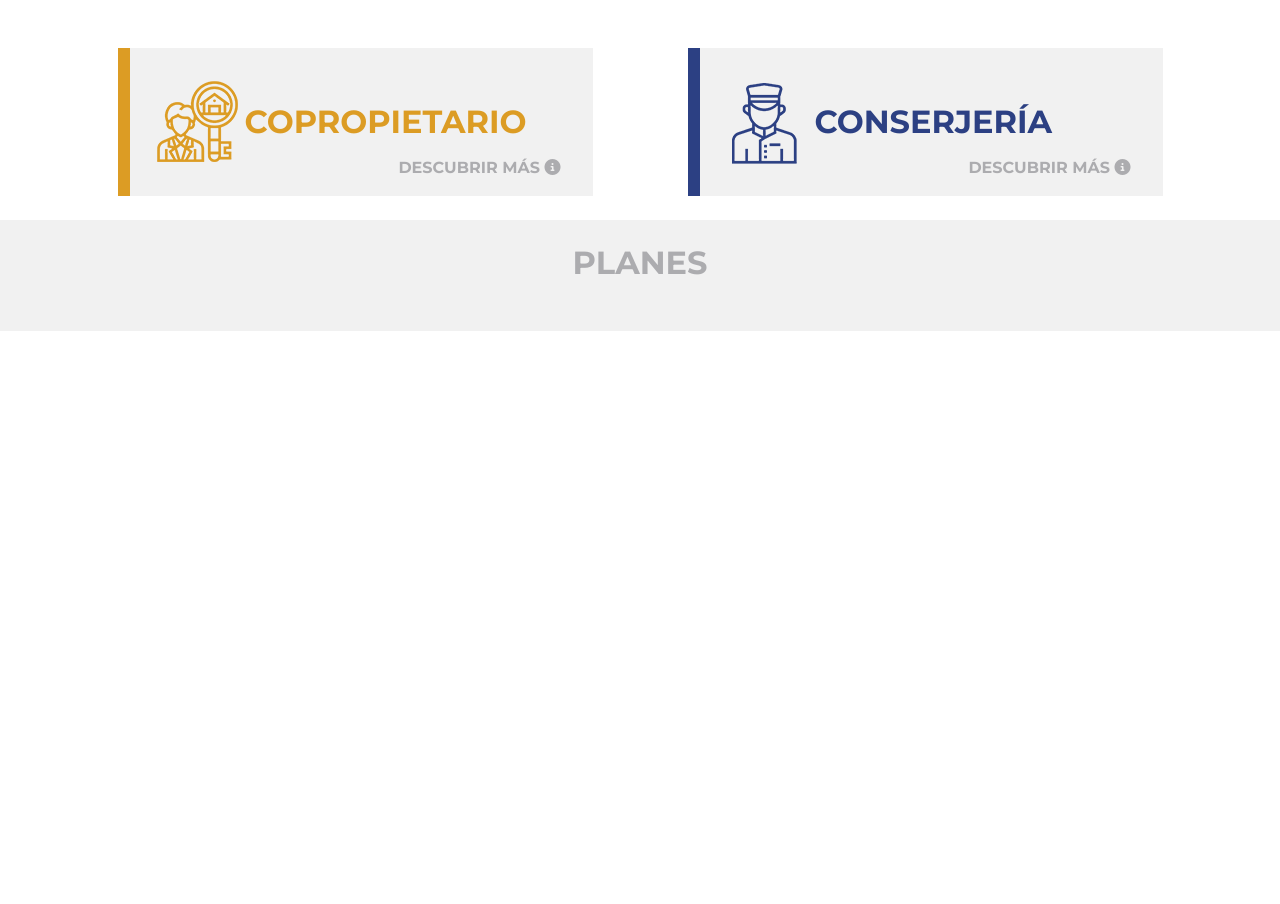
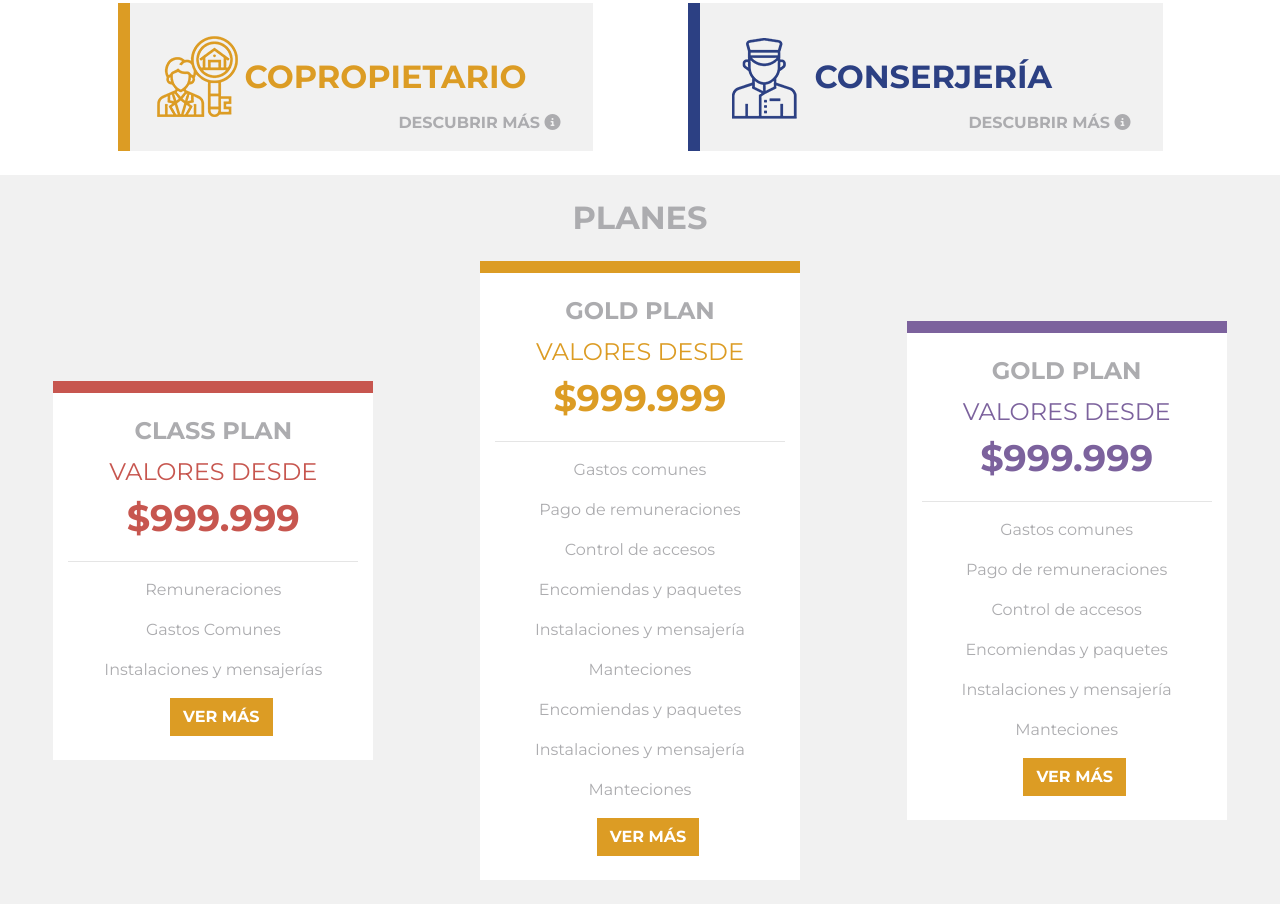
Before and after one commit to NatyNatur/pruebamtm, a plain HTML site: page index.html in a window 1280 px wide. Shown: the part 1330-2234 px from the top of the page. Before the commit the page ends 1661 px from the top, so only its background shows below. Drawn offline with nearby package versions, Linux system fonts and the light colour scheme.

Commit message:
adding plans

```diff
--- a/assets/css/style.css
+++ b/assets/css/style.css
@@ -172,11 +172,11 @@ h5 {
     letter-spacing: .8rem;
 }
 
-.leaders .leaders-p {
+.leaders .leaders-p, .plans-p {
     font-size: 1rem;
 }
 
-.leaders .leaders-counter {
+.leaders .leaders-counter, .plans-p .plans-price {
     font-size: 2rem;
 }
 
@@ -222,6 +222,22 @@ h5 {
     background-color: #2C4083;
 }
 
+.plans .plans-row div {
+    background-color: #FFF;
+}
+
+.plans .plans-row div:nth-child(1) {
+    border-top: #C7564F .8rem solid
+}
+
+.plans .plans-row div:nth-child(2) {
+    border-top: #DC9C24 .8rem solid
+}
+
+.plans .plans-row div:nth-child(3) {
+    border-top: #7C629D .8rem solid
+}
+
 @media (min-width: 768px) {
     h2 {
         font-size: 2rem;
@@ -246,10 +262,10 @@ h5 {
     .moreInfo {
         margin-top: -15rem;
     }
-    .leaders .leaders-p {
-        font-size: 1.7rem;
+    .leaders .leaders-p, .plans-p {
+        font-size: 1.5rem;
     }
-    .leaders .leaders-counter {
+    .leaders .leaders-counter, .plans-p .plans-price {
         font-size: 2.3rem;
     }
     .leaders .leaders-border-right {
--- a/index.html
+++ b/index.html
@@ -236,8 +236,52 @@
             </div>
         </div>
     </div>
-    <div class="container-fluid text-center bckcolor-gray plans py-4">
-        <h2 class="text-uppercase font-weight-bold grayFont mb-4">Planes</h2>
+    <div class="container-fluid text-center bckcolor-gray plans py-4 grayFont">
+        <h2 class="text-uppercase font-weight-bold mb-4">Planes</h2>
+        <div class="row d-flex align-items-center plans-row justify-content-around">
+            <div class="col-12 col-sm-3 mb-2 mb-sm-0 py-4">
+                <h4 class="text-uppercase font-weight-bold">Class plan</h4>
+                <p class="plans-p text-uppercase redFont"> Valores desde <br> <span class="plans-price font-weight-bold">$999.999</span></p>
+                <hr>
+                <div>
+                    <p>Remuneraciones</p>
+                    <p>Gastos Comunes</p>
+                    <p>Instalaciones y mensajerías</p>
+                </div>
+                       <button class="btn yellow-btn font-weight-bold rounded-0 text-uppercase ml-3" type="button"> Ver más</button>
+            </div>
+            <div class="col-12 col-sm-3 mb-2 mb-sm-0 py-4">
+                <h4 class="text-uppercase font-weight-bold">Gold plan</h4>
+                <p class="plans-p text-uppercase yellowFont"> Valores desde <br> <span class="plans-price font-weight-bold">$999.999</span></p>
+                <hr>
+                <div>
+                    <p>Gastos comunes</p>
+                    <p>Pago de remuneraciones</p>
+                    <p>Control de accesos</p>
+                    <p>Encomiendas y paquetes</p>
+                    <p>Instalaciones y mensajería</p>
+                    <p>Manteciones</p>
+                    <p>Encomiendas y paquetes</p>
+                    <p>Instalaciones y mensajería</p>
+                    <p>Manteciones</p>
+                </div>
+                       <button class="btn yellow-btn font-weight-bold rounded-0 text-uppercase ml-3" type="button"> Ver más</button>
+            </div>
+            <div class="col-12 col-sm-3 mb-2 mb-sm-0 py-4">
+                <h4 class="text-uppercase font-weight-bold">Gold plan</h4>
+                <p class="plans-p text-uppercase purpleFont"> Valores desde <br> <span class="plans-price font-weight-bold">$999.999</span></p>
+                <hr>
+                <div>
+                    <p>Gastos comunes</p>
+                    <p>Pago de remuneraciones</p>
+                    <p>Control de accesos</p>
+                    <p>Encomiendas y paquetes</p>
+                    <p>Instalaciones y mensajería</p>
+                    <p>Manteciones</p>
+                </div>
+                       <button class="btn yellow-btn font-weight-bold rounded-0 text-uppercase ml-3" type="button"> Ver más</button>
+            </div>
+        </div>
     </div>
 
     <!-- Optional JavaScript -->
```
